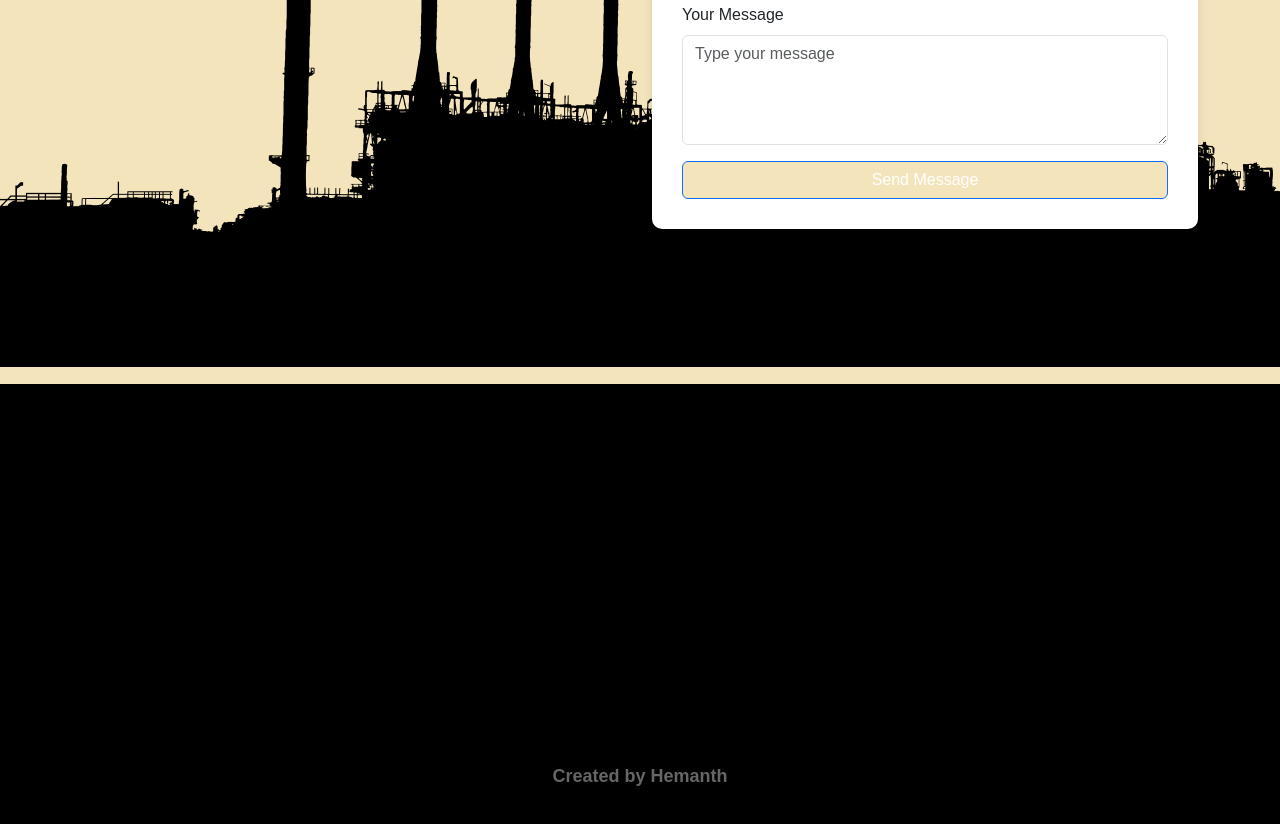
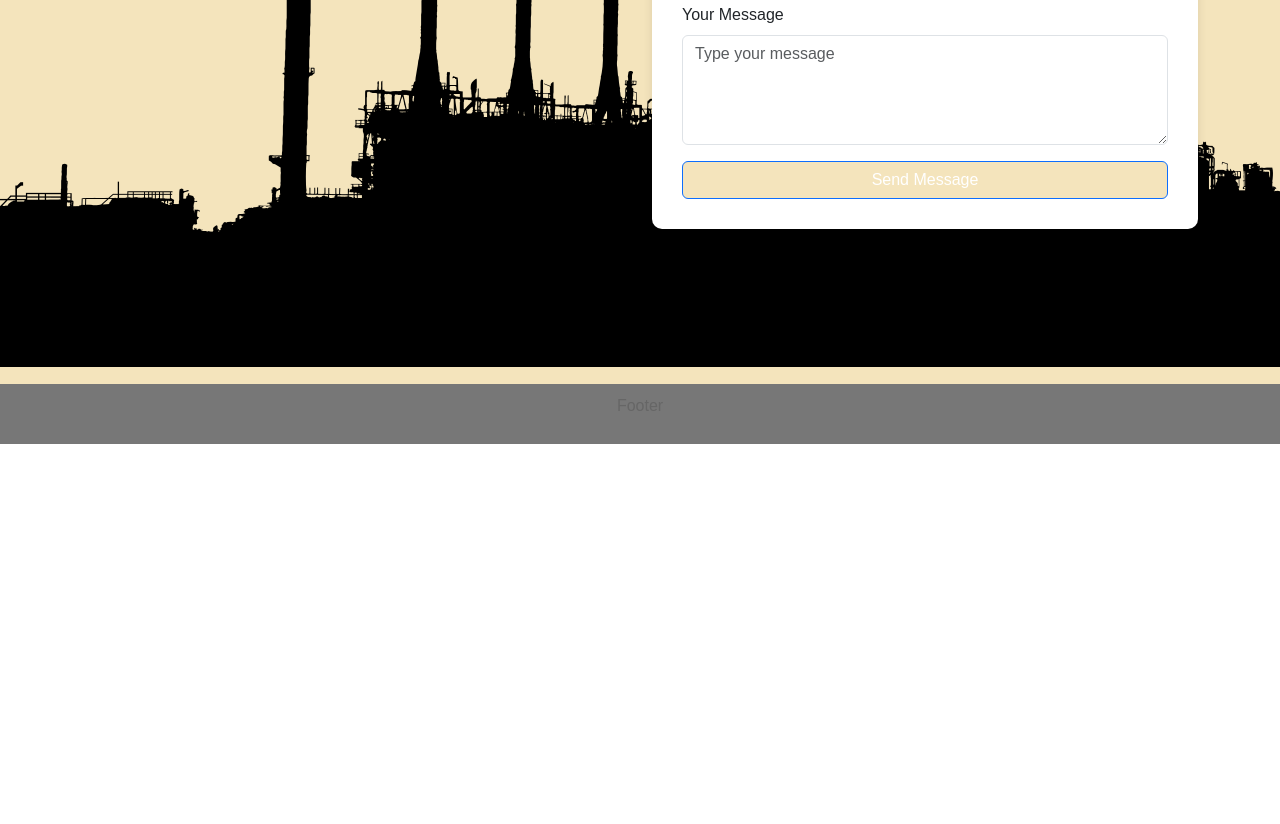
Before and after one commit to hemanth7201/Stark-Industries, a plain HTML site: page index.html in a window 1280 px wide. Shown: the part 3053-3877 px from the top of the page. After the commit the page ends 3497 px from the top, so only its background shows below. Drawn offline with nearby package versions, Linux system fonts and the light colour scheme; a web font is replaced by a local one.

Commit message:
added footer

```diff
--- a/index.html
+++ b/index.html
@@ -200,9 +200,10 @@
         </div>
     </div>
 </section>
-<section class="footer-section">
-    <p>Created by Hemanth</p>
-</section>
+<footer>
+    <p>Footer</p>
+  </footer>
+
 
     <script src="https://cdn.jsdelivr.net/npm/@popperjs/core@2.11.8/dist/umd/popper.min.js" ></script>
     <script src="https://cdn.jsdelivr.net/npm/bootstrap@5.3.3/dist/js/bootstrap.min.js"></script>
--- a/styles.css
+++ b/styles.css
@@ -146,14 +146,9 @@ p.text-muted {
 .contact-form button:hover {
     background-color: #f3cf73;
 }
-.footer-section {
-    background-color: #000000; /* Black Background */
-    color: #ffffff; /* White Text */
-    text-align: center; /* Center Align Text */
-    height: 10px; /* Set Footer Height to 20mm */
-    display: flex; /* Align Text Vertically */
-    align-items: center; /* Center Text Vertically */
-    justify-content: center; /* Center Text Horizontally */
-    font-size: 18px; /* Adjust Font Size */
-    font-weight: bold; /* Make Text Bold */
-}
+footer {
+    background-color: #777;
+    padding: 10px;
+    text-align: center;
+    color: white;
+  }
```
